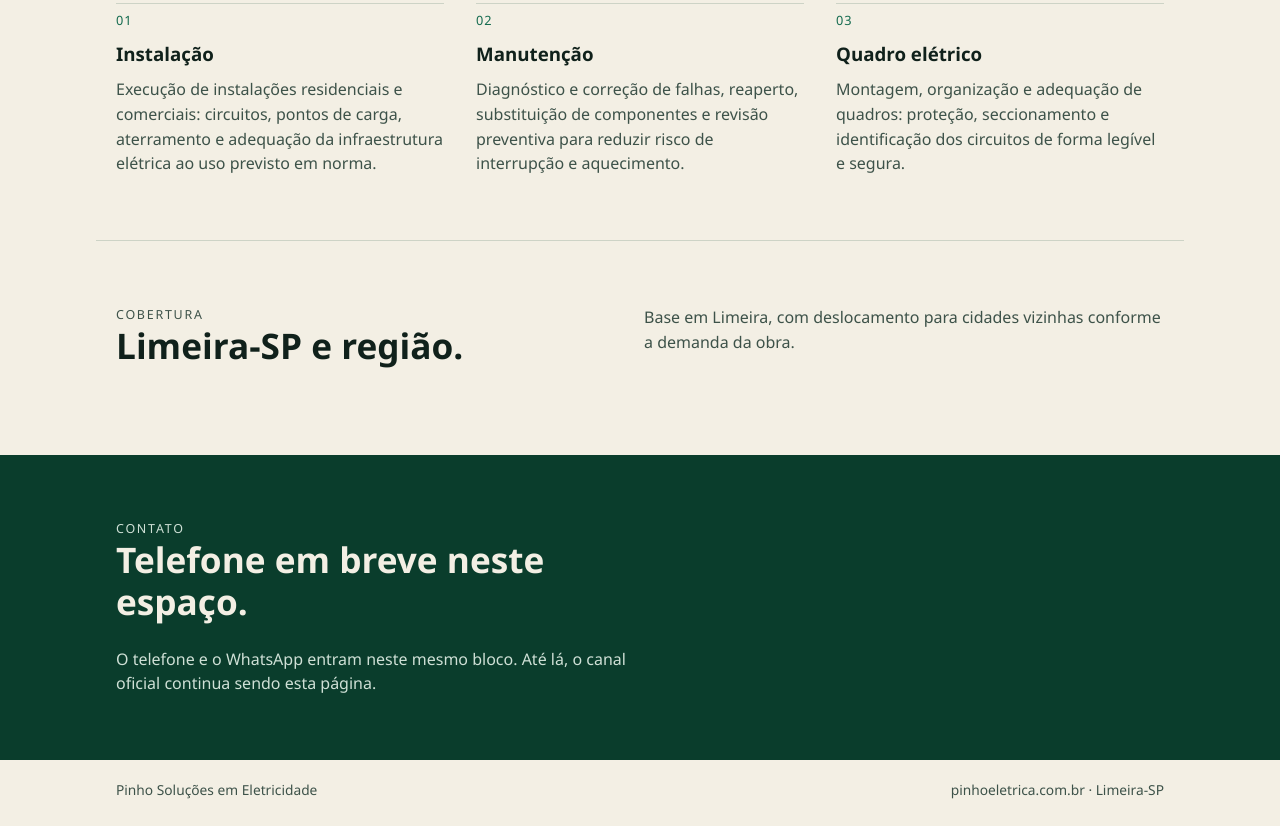
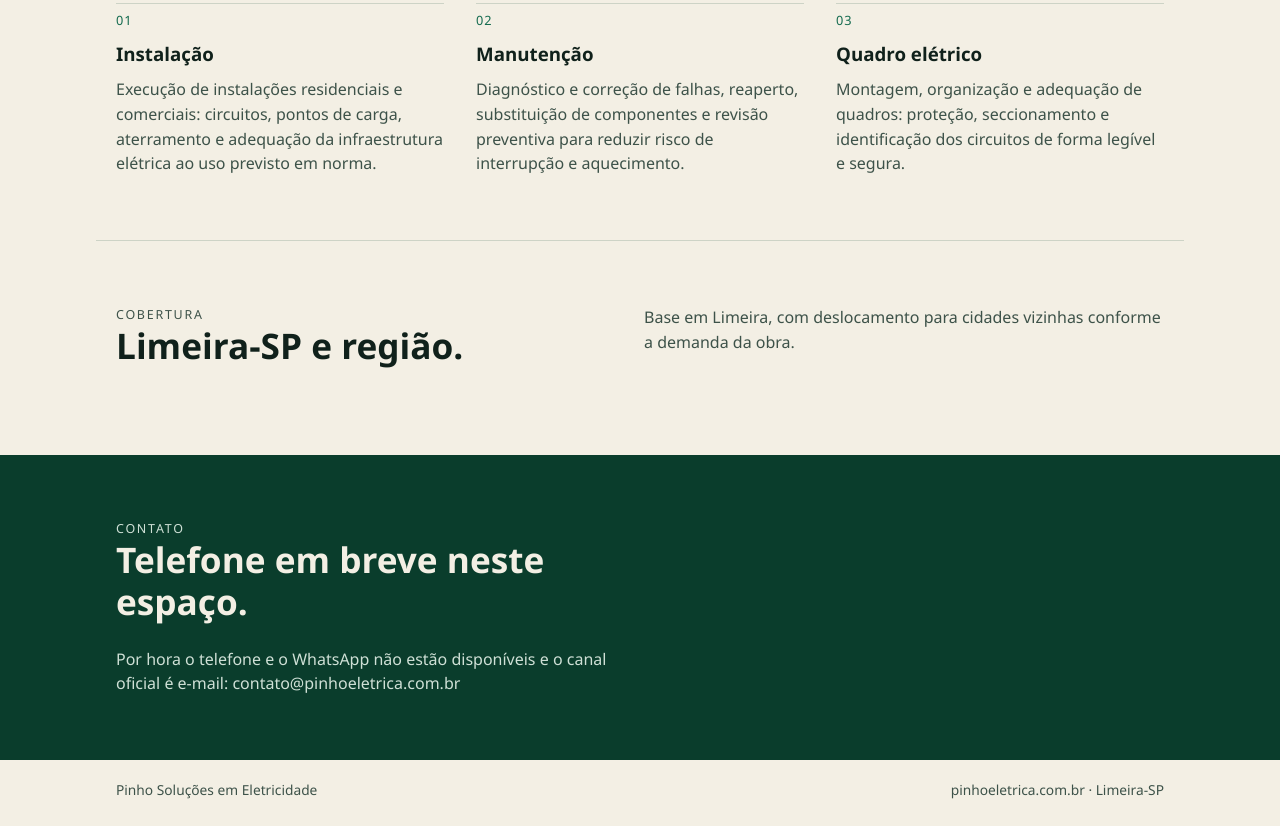
Before and after one commit to FernandoHPPinho/pinhoeletrica, a plain HTML site: page index.html in a window 1280 px wide. Shown: the part 792-1618 px from the top of the page. Drawn offline with Linux system fonts and the light colour scheme.

Commit message:
telefone

```diff
--- a/index.html
+++ b/index.html
@@ -97,8 +97,7 @@
           <h2>Telefone em breve neste espaço.</h2>
         </header>
         <p>
-          O telefone e o WhatsApp entram neste mesmo bloco. Até lá, o canal oficial continua
-          sendo esta página.
+          Por hora o telefone e o WhatsApp não estão disponíveis e o canal oficial é e-mail: contato@pinhoeletrica.com.br
         </p>
       </section>
     </main>
```
